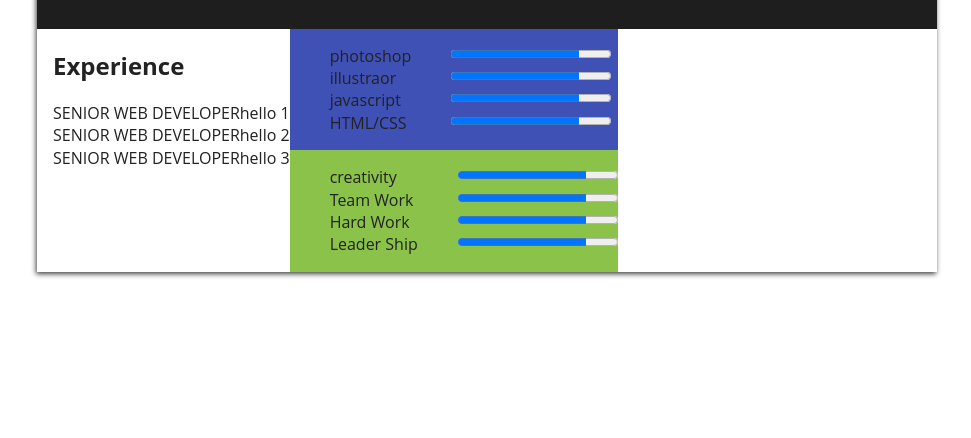
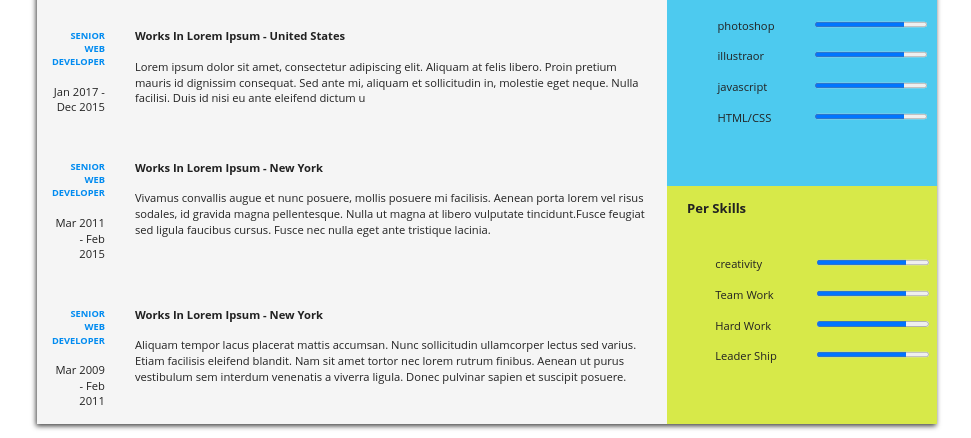
Before and after one commit to batelismailov/cv-master, a plain HTML site: page cv-master/index.html in a window 1280 px wide. Shown: the part 362-800 px from the top of the page, without its empty margins (153-1124 px from the left). Drawn offline with nearby package versions, Linux system fonts and the light colour scheme.

Commit message:
done part 2

```diff
--- a/cv-master/css/custom.css
+++ b/cv-master/css/custom.css
@@ -1,6 +1,7 @@
 body
 {
     font-family: 'Open Sans',sans-serif;
+    font-size: 70%;
 }
 
 #cv
@@ -89,11 +90,13 @@ body
 }
 #experience {
     display: flex;
-    padding-left: 16px;
+
 }
 
-.description section{
+.description section
+{
     display: flex;
+
 }
 
 #stats section{
@@ -105,10 +108,73 @@ body
 }
 
 #pro-skills {
-    background: #3F51B5;
+    background: rgba(33, 189, 235, 0.8);
 }
 
 #per-skills {
-    background: #8BC34A;
+    background: rgba(209, 230, 47, 0.87);
 
 }
+
+.palegoldenrod {
+    background-color:whitesmoke;
+}
+
+.description
+{
+  flex-basis: 70%
+}
+.description section
+{
+    display:flex ;
+    flex-direction : row;
+}
+.description section aside
+{
+    text-align:right;
+}
+.description section aside,article
+{
+    padding: 15px;
+}
+.description section aside h5
+{
+   color: #008bf0;
+}
+
+
+#stats
+{
+  display:flex ;
+  flex-direction: column;
+  flex-basis: 30%;
+
+}
+
+.skills
+{
+  flex-grow: 2;
+  display : flex;
+  flex-direction:column;
+
+
+}
+.skills h3
+{
+    margin-left: 20px;
+}
+.skills ul li
+{
+   margin-top: 15px;
+}
+
+.skillsC {
+    display:flex;
+  flex-direction: row;
+  justify-content: center;
+  align-items: center;
+}
+
+.red {
+    background-color: red;
+}
--- a/cv-master/index.html
+++ b/cv-master/index.html
@@ -92,64 +92,93 @@
 
             </section>
             <section id="experience">
-                <section class="description">
+                <section class="palegoldenrod description">
 
                     <h2>Experience</h2>
 
                     <section>
-                        <aside>SENIOR WEB DEVELOPER</aside>
-                        <article>hello 1</article>
+                        <aside><h5>SENIOR WEB DEVELOPER</h5>
+
+                        <span>Jan 2017 - Dec 2015</span>
+
+                        </aside>
+                        <article><h4><strong>Works In Lorem Ipsum - United States</strong></h4>
+
+                        Lorem ipsum dolor sit amet, consectetur adipiscing elit. Aliquam at felis libero. Proin pretium mauris id dignissim consequat. Sed ante mi, aliquam et sollicitudin in, molestie eget neque. Nulla facilisi. Duis id nisi eu ante eleifend dictum u
+
+                        </article>
+
                     </section>
 
-                    <section>
-                        <aside>SENIOR WEB DEVELOPER</aside>
-                        <article>hello 2</article>
+              <section>
+                        <aside><h5>SENIOR WEB DEVELOPER</h5>
+
+                        <span>Mar 2011 - Feb 2015</span>
+
+                        </aside>
+                        <article><h4><strong>Works In Lorem Ipsum - New York</strong></h4>
+
+                        Vivamus convallis augue et nunc posuere, mollis posuere mi facilisis. Aenean porta lorem vel risus sodales, id gravida magna pellentesque. Nulla ut magna at libero vulputate tincidunt.Fusce feugiat sed ligula faucibus cursus. Fusce nec nulla eget ante tristique lacinia.
+
+                        </article>
+
+                    </section>
+                     <section>
+                        <aside><h5>SENIOR WEB DEVELOPER</h5>
+
+                        <span>Mar 2009 - Feb 2011</span>
+
+                        </aside>
+                        <article><h4><strong>Works In Lorem Ipsum - New York</strong></h4>
+
+                        Aliquam tempor lacus placerat mattis accumsan. Nunc sollicitudin ullamcorper lectus sed varius. Etiam facilisis eleifend blandit. Nam sit amet tortor nec lorem rutrum finibus. Aenean ut purus vestibulum sem interdum venenatis a viverra ligula. Donec pulvinar sapien et suscipit posuere.
+
+                        </article>
+
                     </section>
 
-                    <section>
-                        <aside>SENIOR WEB DEVELOPER</aside>
-                        <article>hello 3</article>
-                    </section>
 
                 </section>
                 <section id="stats">
 
-                    <section id="pro-skills">
-                        <aside>
+                    <section id="pro-skills" class ="skills red">
+
+                           <h3>Pro Skills</h3>
+                        <section class="skillsC">
                             <ul>
                                 <li>photoshop</li>
                                 <li>illustraor</li>
                                 <li>javascript</li>
                                 <li>HTML/CSS</li>
                             </ul>
-                        </aside>
-                        <article>
+
                             <ul>
                                 <li><progress id="HTML/CSS" max=100 value=80></progress></li>
                                 <li><progress id="illustraor" max=100 value=80></progress></li>
                                 <li><progress id="javascript" max=100 value=80></progress></li>
                                 <li><progress id="HTML/CSS" max=100 value=80></progress></li>
                             </ul>
-                        </article>
+                        </section>
                     </section>
 
-                    <section id="per-skills">
-                        <aside>
+                    <section id="per-skills" class ="skills">
+                            <h3>Per Skills</h3>
+                         <section class="skillsC ">
                             <ul>
                                 <li>creativity</li>
                                 <li>Team Work</li>
                                 <li>Hard Work</li>
                                 <li>Leader Ship</li>
                             </ul>
-                        </aside>
-                        <article>
+
+
                             <ul>
                                 <li><progress id="creativity" max=100 value=80 ></progress></li>
                                 <li><progress id="Team Work" max=100 value=80></progress></li>
                                 <li><progress id="Hard Work" max=100 value=80></progress></li>
                                 <li><progress id="Leader Ship" max=100 value=80></progress></li>
                             </ul>
-                        </article>
+                        </section>
                     </section>
                 </section>
             </section>
```
